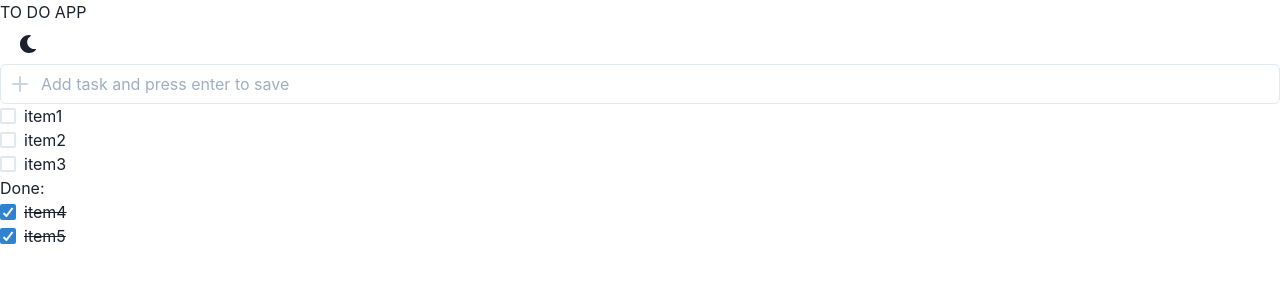
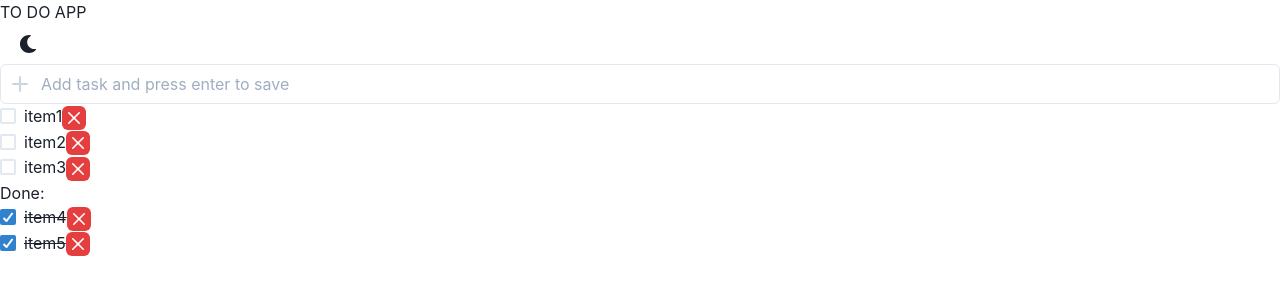
Before and after one commit to mazury/amazing-todo, a React (Create React App) app: page / in a window 1280 px wide. Shown: the top 300 px of the page. Built offline with nearby package versions, Linux system fonts and the light colour scheme.

Commit message:
Add delete item

```diff
--- a/src/components/todos/ToDoItem.jsx
+++ b/src/components/todos/ToDoItem.jsx
@@ -1,13 +1,17 @@
 import React from "react";
-import { Checkbox } from "@chakra-ui/react";
+import {Checkbox, IconButton} from "@chakra-ui/react";
+import {CloseIcon} from "@chakra-ui/icons";
 
-const ToDoItem = ({ item, handleChange }) => {
-    const { title, isDone, id } = item;
+const ToDoItem = ({item, handleChange, handleDelete}) => {
+    const {title, isDone, id} = item;
+
     return (
         <div>
             <Checkbox isChecked={isDone} onChange={() => handleChange(id)}>
                 {isDone ? <strike>{title}</strike> : title}
             </Checkbox>
+            <IconButton onClick={() => handleDelete(id)} aria-label={'Delete task'} size={'xs'} colorScheme='red'
+                        icon={<CloseIcon/>}/>
         </div>
     );
 };
--- a/src/components/todos/ToDoItemsList.jsx
+++ b/src/components/todos/ToDoItemsList.jsx
@@ -1,12 +1,13 @@
 import React from "react";
 import ToDoItem from "./ToDoItem";
 
-const ToDoItemsList = ({ items, handleDoneCheck }) => {
+const ToDoItemsList = ({ items, handleDoneCheck, handleDelete }) => {
     return items.map((item) => {
         return (
             <ToDoItem
                 item={item}
                 handleChange={handleDoneCheck}
+                handleDelete={handleDelete}
             />
         );
     });
--- a/src/containers/ToDoScreen.jsx
+++ b/src/containers/ToDoScreen.jsx
@@ -1,22 +1,29 @@
-import React, { useState } from "react";
+import React, {useState} from "react";
 import ToDoCreate from "../components/todos/ToDoCreate";
 import ToDoItemsList from "../components/todos/ToDoItemsList";
-import { initialItems } from "../initialItems";
+import {initialItems} from "../initialItems";
 
 const ToDoScreen = () => {
     const [items, setItems] = useState(initialItems);
 
     function createTask(userInput) {
         const newItem = {
+            id: Math.max(...items.map(item => item.id)) + 1,
             title: userInput,
             isDone: false
         };
         setItems([newItem, ...items]);
     }
 
+    function handleDelete(id) {
+        setItems(items.filter((item) => {
+            return item.id !== id
+        }));
+    }
+
     function handleDoneCheck(id) {
         const newItems = items.map((item) => {
-            return item.id === id ? { ...item, isDone: !item.isDone } : item;
+            return item.id === id ? {...item, isDone: !item.isDone} : item;
         });
         setItems(newItems);
     }
@@ -31,15 +38,17 @@ const ToDoScreen = () => {
 
     return (
         <div>
-            <ToDoCreate createTask={createTask} />
+            <ToDoCreate createTask={createTask}/>
             <ToDoItemsList
                 items={getUndoneItems()}
                 handleDoneCheck={handleDoneCheck}
+                handleDelete={handleDelete}
             />
             <h2>Done:</h2>
             <ToDoItemsList
                 items={getDoneItems()}
                 handleDoneCheck={handleDoneCheck}
+                handleDelete={handleDelete}
             />
         </div>
     );
```
